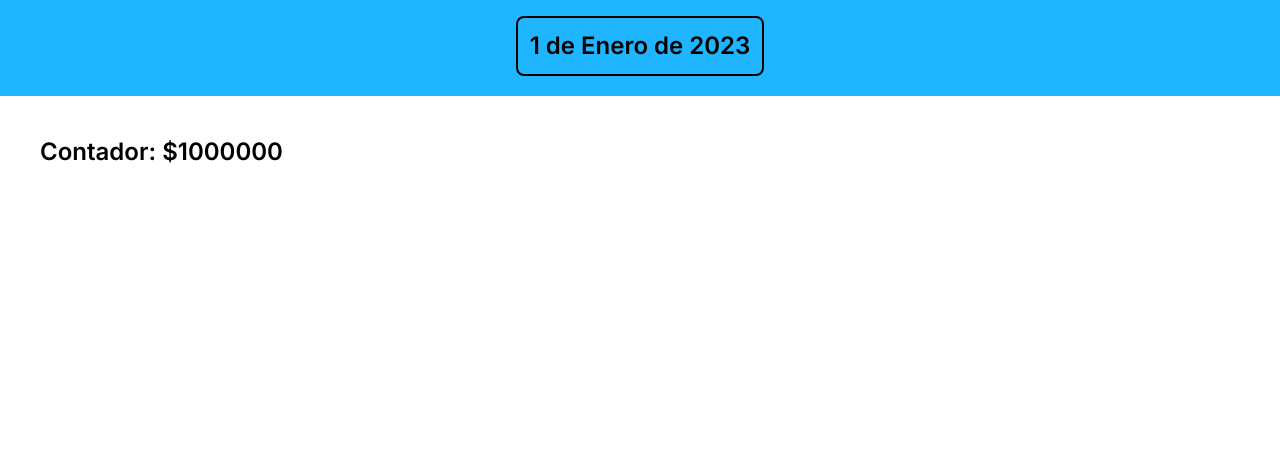
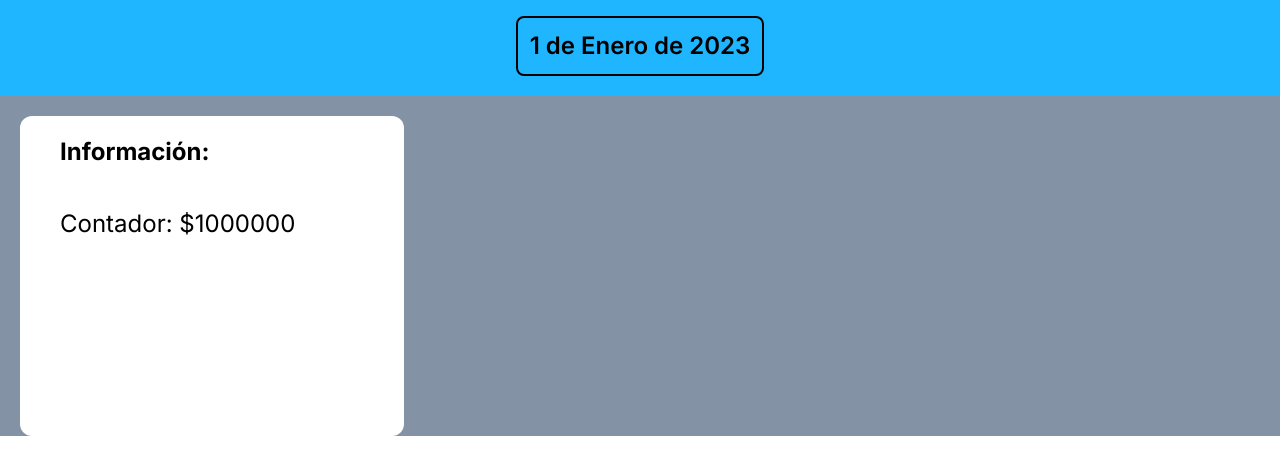
Before and after one commit to UrielJolodovsky/crisis_game, a Next.js app in the folder crisis_game/: page / in a window 1280 px wide. Shown: the top 474 px of the page. Built offline with nearby package versions, Linux system fonts and the light colour scheme.

Commit message:
UI start to put it

```diff
--- a/crisis_game/src/app/page.tsx
+++ b/crisis_game/src/app/page.tsx
@@ -1,21 +1,17 @@
 'use client'
 import Header from '@/components/Header'
+import Info from '@/components/Info'
 import Image from 'next/image'
 import { useState } from 'react'
 
 export default function Home() {
-  const [dinero, setDinero] = useState(1000000)
   return (
     // <main className="flex min-h-screen flex-col items-center justify-between p-24">
     //  <Header />
     // </main>
-    <>
+    <main className='bg-gray'>
       <Header />
-      <div className='pl-10 pt-10'>
-                    <h2 className="text-2xl font-semibold text-black">
-                      Contador: ${dinero}
-                    </h2>
-      </div>
-    </>
+      <Info />
+    </main>
   )
 }
--- /dev/null
+++ b/crisis_game/src/components/Info.tsx
@@ -0,0 +1,21 @@
+import React, { useState } from 'react'
+
+const Info = () => {
+    const [dinero, setDinero] = useState(1000000)
+  return (
+    <div className='w-96 h-80 bg-white rounded-xl mt-5 ml-5'>
+        <div>
+            <h2 className='text-black font-bold text-2xl pl-10 pt-5'>
+                Información:
+            </h2>
+        </div>
+        <div className='pl-10 pt-10'>
+                <h2 className="text-2xl text-black">
+                    Contador: ${dinero}
+                </h2>
+        </div>
+    </div>
+  )
+}
+
+export default Info
--- a/crisis_game/tailwind.config.js
+++ b/crisis_game/tailwind.config.js
@@ -23,6 +23,8 @@ module.exports = {
       'gray-dark': '#273444',
       'gray': '#8492a6',
       'gray-light': '#d3dce6',
+      'white': '#ffffff',
+      'black': '#000000',
     },
   },
   plugins: [],
```
